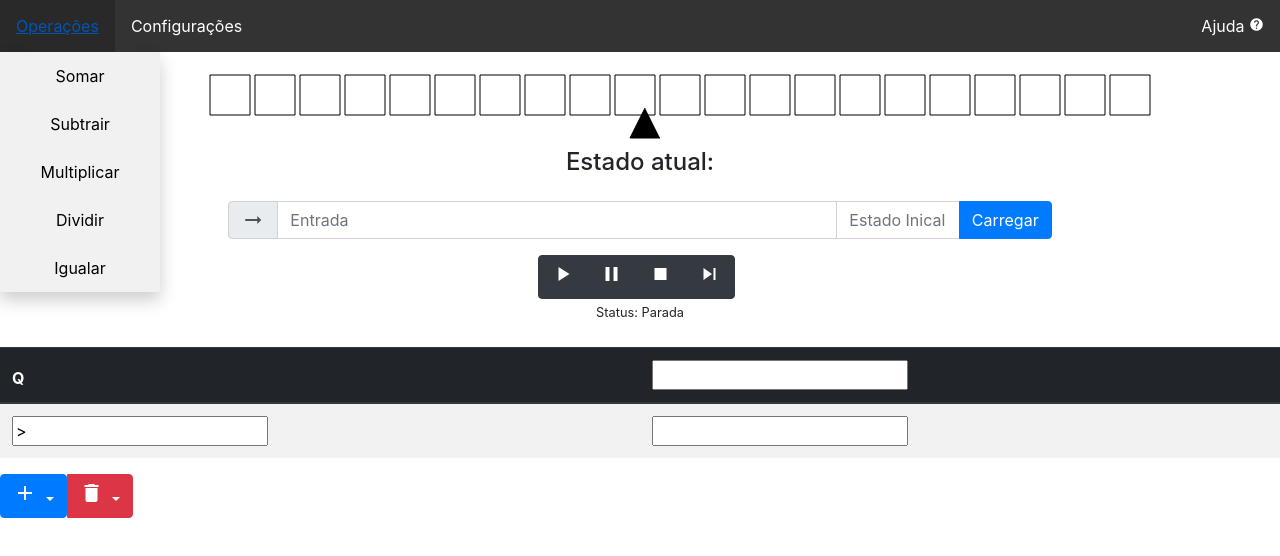
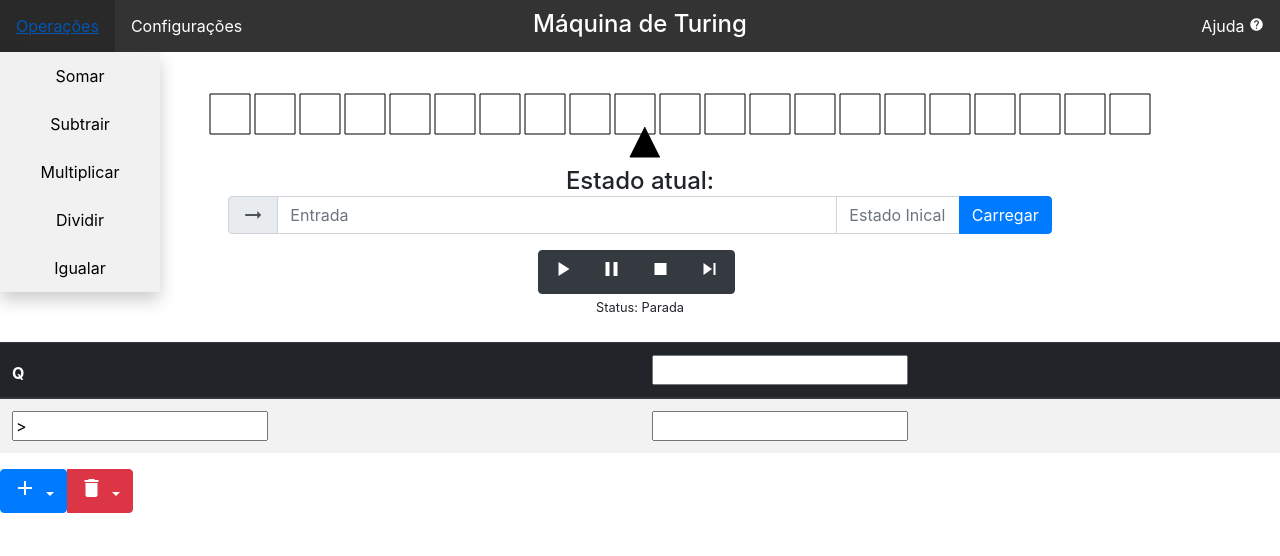
Before and after one commit to MarceloRezin/maquinaturing, a plain HTML site: page index.html in a window 1280 px wide. Shown: the top 556 px of the page. Drawn offline with nearby package versions, Linux system fonts and the light colour scheme.

Commit message:
Adição do títuno na navbar

```diff
--- a/index.html
+++ b/index.html
@@ -10,7 +10,7 @@
 		<script type="text/javascript" src="https://cdn.jsdelivr.net/npm/toastify-js"></script>
 	</head>
 	<body>
-		<ul>
+		<ul class="mb-2">
 			<li id="opOperacoes"><a href="#">Operações</a>
 			<div id="itemOperacoes" class="dropdown-content">
 				<a href="#" onclick="importByNome('somar')">Somar</a>
@@ -37,10 +37,13 @@
 				</a>
 			</li>
 		</ul>
+		<div class="mb-5" style="margin-top: -50px; text-align: center; color: white">
+			<h4>Máquina de Turing</h4>
+		</div>
 		<div id="divCanvas">
 			<canvas class="centraliza" id="fita" width="1350" height="62"></canvas>
 		</div>
-		<div class="mb-4" id="divTriangulo">
+		<div id="divTriangulo">
 			<canvas class="centraliza" style="margin-top: -2.5%;" id="triangulo" width="40" height="50"></canvas>
 			<div style="text-align: center">
 				<h4 >Estado atual: </h4><h4 id="estadoAtual"></h4>
```
